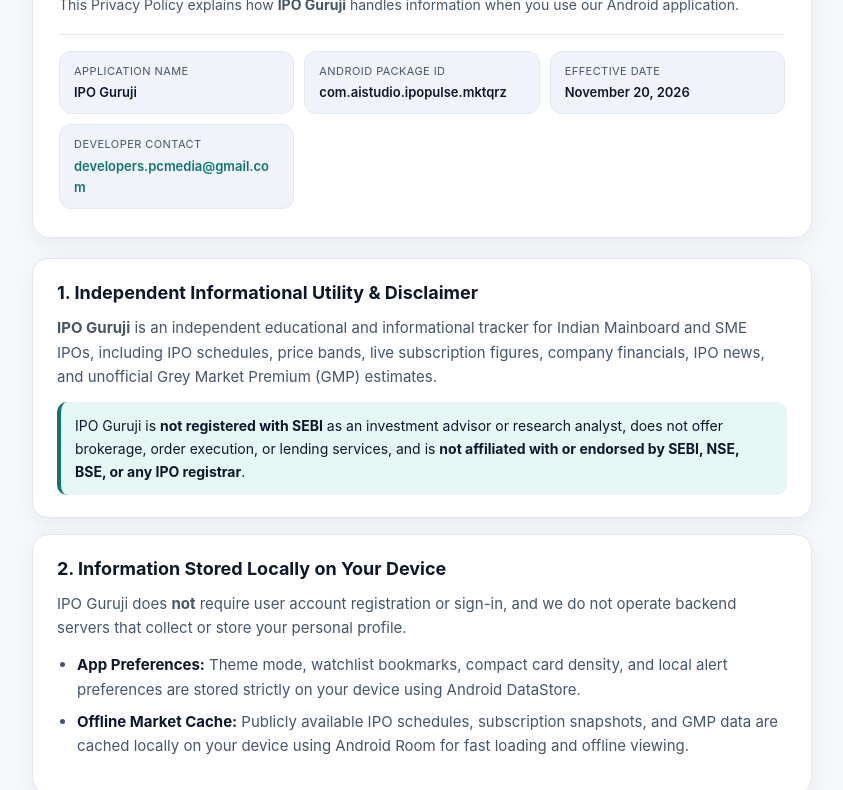
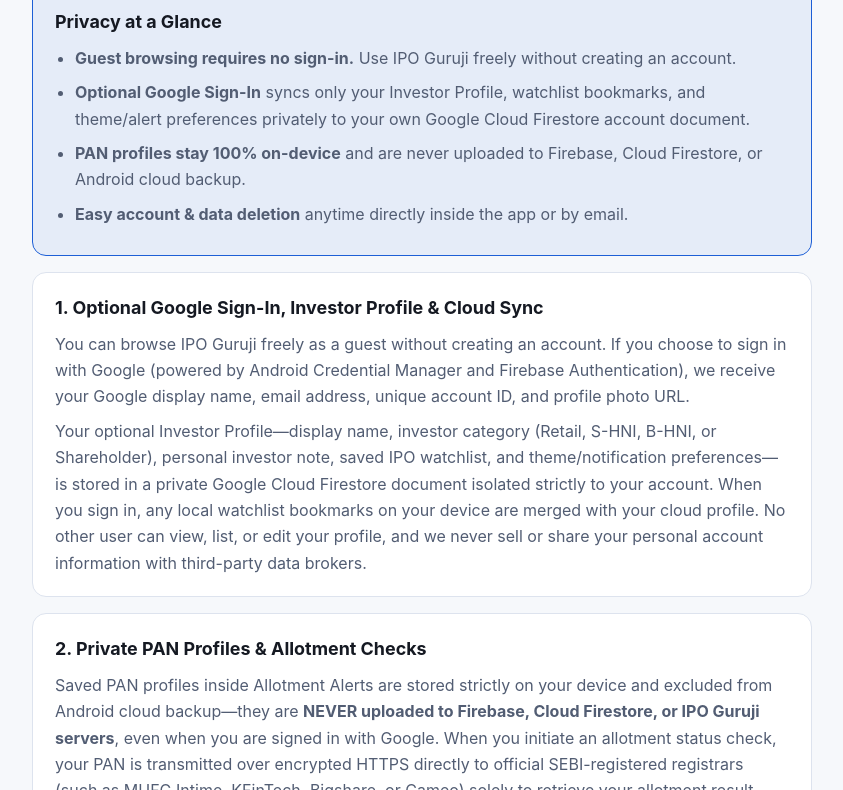
Before and after one commit to developerspcmedia/IPO-Guruji, a plain HTML site: page privacy-policy.html in a window 1280 px wide. Shown: the part 153-943 px from the top of the page, without its empty margins (218-1061 px from the left). Drawn offline with Linux system fonts and the light colour scheme.

Commit message:
Revise privacy policy with account deletion details
Updated the privacy policy to include account deletion information and improved styling for dark mode. Adjusted the title and added sections for better clarity on privacy practices.

```diff
--- a/privacy-policy.html
+++ b/privacy-policy.html
@@ -3,325 +3,177 @@
 <head>
   <meta charset="UTF-8" />
   <meta name="viewport" content="width=device-width, initial-scale=1.0" />
-  <title>Privacy Policy — IPO Guruji</title>
-  <meta name="description" content="Official Privacy Policy for the IPO Guruji Android application (com.aistudio.ipopulse.mktqrz)." />
+  <title>Privacy Policy &amp; Account Deletion — IPO Guruji</title>
   <style>
     :root {
-      --bg: #f6f8fb;
-      --surface: #ffffff;
-      --surface-alt: #f0f4fa;
-      --text: #0f172a;
-      --muted: #475569;
-      --border: #e2e8f0;
-      --accent: #0f766e;
-      --accent-soft: #e6f6f4;
-      --badge-text: #0f5f59;
-      --shadow: 0 8px 24px rgba(15, 23, 42, 0.06);
+      color-scheme: light dark;
+      --bg: #0f1115;
+      --surface: #171a21;
+      --border: #272c38;
+      --text: #eef1f7;
+      --muted: #a6b0c3;
+      --accent: #4f8cff;
+      --accent-soft: rgba(79, 140, 255, 0.14);
+      --danger: #ef5350;
     }
-
-    @media (prefers-color-scheme: dark) {
+    @media (prefers-color-scheme: light) {
       :root {
-        --bg: #081122;
-        --surface: #0f1c34;
-        --surface-alt: #162642;
-        --text: #f1f5f9;
-        --muted: #94a3b8;
-        --border: #223454;
-        --accent: #2dd4bf;
-        --accent-soft: rgba(45, 212, 191, 0.14);
-        --badge-text: #5eead4;
-        --shadow: 0 8px 24px rgba(0, 0, 0, 0.35);
+        --bg: #f6f8fb;
+        --surface: #ffffff;
+        --border: #dde3ee;
+        --text: #151922;
+        --muted: #525d73;
+        --accent: #1d5fd6;
+        --accent-soft: rgba(29, 95, 214, 0.08);
+        --danger: #c62828;
       }
     }
-
-    * {
-      box-sizing: border-box;
-    }
-
+    * { box-sizing: border-box; }
     body {
       margin: 0;
-      font-family: -apple-system, BlinkMacSystemFont, "Segoe UI", Roboto, Inter, Helvetica, Arial, sans-serif;
-      background-color: var(--bg);
+      font-family: -apple-system, BlinkMacSystemFont, "Segoe UI", Roboto, Inter, sans-serif;
+      background: var(--bg);
       color: var(--text);
       line-height: 1.65;
-      -webkit-font-smoothing: antialiased;
     }
-
     .container {
       max-width: 820px;
       margin: 0 auto;
       padding: 32px 20px 64px;
     }
-
-    .hero {
+    header {
+      margin-bottom: 24px;
+    }
+    h1 {
+      margin: 0 0 6px;
+      font-size: 1.9rem;
+      letter-spacing: -0.02em;
+    }
+    .meta {
+      color: var(--muted);
+      font-size: 0.95rem;
+    }
+    .card {
       background: var(--surface);
       border: 1px solid var(--border);
-      border-radius: 18px;
-      padding: 28px 26px;
-      box-shadow: var(--shadow);
-      margin-bottom: 20px;
+      border-radius: 14px;
+      padding: 20px 22px;
+      margin-bottom: 16px;
     }
-
-    .badge {
+    .highlight {
+      background: var(--accent-soft);
+      border-color: var(--accent);
+    }
+    h2 {
+      margin: 0 0 8px;
+      font-size: 1.12rem;
+    }
+    p, li {
+      color: var(--muted);
+      margin: 0 0 8px;
+    }
+    p:last-child, ul:last-child { margin-bottom: 0; }
+    ul { padding-left: 20px; margin: 6px 0 0; }
+    a { color: var(--accent); text-decoration: none; }
+    a:hover { text-decoration: underline; }
+    .btn {
       display: inline-block;
-      background: var(--accent-soft);
-      color: var(--badge-text);
-      font-size: 12px;
-      font-weight: 700;
-      letter-spacing: 0.04em;
-      text-transform: uppercase;
-      padding: 5px 11px;
-      border-radius: 999px;
-      margin-bottom: 12px;
+      margin-top: 10px;
+      background: var(--accent);
+      color: #fff !important;
+      font-weight: 600;
+      padding: 10px 18px;
+      border-radius: 10px;
+      text-decoration: none !important;
     }
-
-    h1 {
-      margin: 0 0 8px;
-      font-size: 28px;
-      line-height: 1.25;
-      letter-spacing: -0.02em;
+    .delete-box {
+      border-color: var(--danger);
     }
-
-    .meta {
-      margin: 0;
+    footer {
+      margin-top: 28px;
+      text-align: center;
+      font-size: 0.85rem;
       color: var(--muted);
-      font-size: 14px;
-    }
-
-    .meta-grid {
-      display: grid;
-      grid-template-columns: repeat(auto-fit, minmax(210px, 1fr));
-      gap: 10px;
-      margin-top: 18px;
-      padding-top: 16px;
-      border-top: 1px solid var(--border);
-    }
-
-    .meta-item {
-      background: var(--surface-alt);
-      border: 1px solid var(--border);
-      border-radius: 12px;
-      padding: 10px 14px;
-      font-size: 13px;
-    }
-
-    .meta-label {
-      display: block;
-      color: var(--muted);
-      font-size: 11px;
-      text-transform: uppercase;
-      letter-spacing: 0.04em;
-      margin-bottom: 2px;
-    }
-
-    .meta-value {
-      font-weight: 600;
-      word-break: break-word;
-    }
-
-    section.card {
-      background: var(--surface);
-      border: 1px solid var(--border);
-      border-radius: 16px;
-      padding: 22px 24px;
-      margin-bottom: 16px;
-      box-shadow: var(--shadow);
-    }
-
-    h2 {
-      margin: 0 0 10px;
-      font-size: 18px;
-      line-height: 1.35;
-      color: var(--text);
-    }
-
-    p {
-      margin: 0 0 12px;
-      color: var(--muted);
-      font-size: 15px;
-    }
-
-    p:last-child {
-      margin-bottom: 0;
-    }
-
-    ul {
-      margin: 8px 0 12px;
-      padding-left: 20px;
-      color: var(--muted);
-      font-size: 15px;
-    }
-
-    li {
-      margin-bottom: 7px;
-    }
-
-    li strong {
-      color: var(--text);
-    }
-
-    .callout {
-      background: var(--accent-soft);
-      border-left: 4px solid var(--accent);
-      border-radius: 10px;
-      padding: 12px 14px;
-      margin-top: 10px;
-      font-size: 14px;
-      color: var(--text);
-    }
-
-    a {
-      color: var(--accent);
-      text-decoration: none;
-      font-weight: 600;
-    }
-
-    a:hover {
-      text-decoration: underline;
-    }
-
-    footer {
-      text-align: center;
-      color: var(--muted);
-      font-size: 13px;
-      margin-top: 28px;
-      padding-top: 16px;
-      border-top: 1px solid var(--border);
     }
   </style>
 </head>
 <body>
   <main class="container">
-    <header class="hero">
-      <span class="badge">Google Play Compliant Privacy Policy</span>
-      <h1>Privacy Policy for IPO Guruji</h1>
-      <p class="meta">
-        This Privacy Policy explains how <strong>IPO Guruji</strong> handles information when you use our Android application.
-      </p>
-      <div class="meta-grid">
-        <div class="meta-item">
-          <span class="meta-label">Application Name</span>
-          <span class="meta-value">IPO Guruji</span>
-        </div>
-        <div class="meta-item">
-          <span class="meta-label">Android Package ID</span>
-          <span class="meta-value">com.aistudio.ipopulse.mktqrz</span>
-        </div>
-        <div class="meta-item">
-          <span class="meta-label">Effective Date</span>
-          <span class="meta-value">November 20, 2026</span>
-        </div>
-        <div class="meta-item">
-          <span class="meta-label">Developer Contact</span>
-          <span class="meta-value"><a href="mailto:developers.pcmedia@gmail.com">developers.pcmedia@gmail.com</a></span>
-        </div>
-      </div>
+    <header>
+      <h1>Privacy Policy — IPO Guruji</h1>
+      <div class="meta">Package: <code>com.aistudio.ipopulse.mktqrz</code> &bull; Last Updated: November 2026</div>
     </header>
 
-    <section class="card">
-      <h2>1. Independent Informational Utility &amp; Disclaimer</h2>
-      <p>
-        <strong>IPO Guruji</strong> is an independent educational and informational tracker for Indian Mainboard and SME IPOs, including IPO schedules, price bands, live subscription figures, company financials, IPO news, and unofficial Grey Market Premium (GMP) estimates.
-      </p>
-      <div class="callout">
-        IPO Guruji is <strong>not registered with SEBI</strong> as an investment advisor or research analyst, does not offer brokerage, order execution, or lending services, and is <strong>not affiliated with or endorsed by SEBI, NSE, BSE, or any IPO registrar</strong>.
-      </div>
-    </section>
-
-    <section class="card">
-      <h2>2. Information Stored Locally on Your Device</h2>
-      <p>
-        IPO Guruji does <strong>not</strong> require user account registration or sign-in, and we do not operate backend servers that collect or store your personal profile.
-      </p>
+    <section class="card highlight">
+      <h2>Privacy at a Glance</h2>
       <ul>
-        <li><strong>App Preferences:</strong> Theme mode, watchlist bookmarks, compact card density, and local alert preferences are stored strictly on your device using Android DataStore.</li>
-        <li><strong>Offline Market Cache:</strong> Publicly available IPO schedules, subscription snapshots, and GMP data are cached locally on your device using Android Room for fast loading and offline viewing.</li>
+        <li><strong>Guest browsing requires no sign-in.</strong> Use IPO Guruji freely without creating an account.</li>
+        <li><strong>Optional Google Sign-In</strong> syncs only your Investor Profile, watchlist bookmarks, and theme/alert preferences privately to your own Google Cloud Firestore account document.</li>
+        <li><strong>PAN profiles stay 100% on-device</strong> and are never uploaded to Firebase, Cloud Firestore, or Android cloud backup.</li>
+        <li><strong>Easy account &amp; data deletion</strong> anytime directly inside the app or by email.</li>
       </ul>
     </section>
 
     <section class="card">
-      <h2>3. Private PAN Profiles &amp; Allotment Status Checks</h2>
-      <p>
-        IPO Guruji provides an optional <strong>Allotment Alerts</strong> feature where you may choose to save PAN profiles to check IPO allotment status conveniently.
-      </p>
-      <ul>
-        <li><strong>Strictly On-Device Storage:</strong> Saved PAN profiles and allotment tracking records are stored solely in your device's local database and are explicitly excluded from Android cloud backup and device-to-device transfer. They are never uploaded to or stored on IPO Guruji servers.</li>
-        <li><strong>Direct HTTPS Registrar Queries:</strong> When you initiate an allotment check (or enable local allotment status monitoring), your PAN is transmitted over encrypted <strong>HTTPS</strong> directly from your device to the relevant official SEBI-registered registrar (such as MUFG Intime, KFinTech, Bigshare, or Cameo) solely to retrieve your allotment result.</li>
-        <li><strong>Full User Control:</strong> You can mask, reveal, edit, or permanently delete any saved PAN profile inside the Allotment Alerts screen at any time.</li>
-      </ul>
+      <h2>1. Optional Google Sign-In, Investor Profile &amp; Cloud Sync</h2>
+      <p>You can browse IPO Guruji freely as a guest without creating an account. If you choose to sign in with Google (powered by Android Credential Manager and Firebase Authentication), we receive your Google display name, email address, unique account ID, and profile photo URL.</p>
+      <p>Your optional Investor Profile—display name, investor category (Retail, S-HNI, B-HNI, or Shareholder), personal investor note, saved IPO watchlist, and theme/notification preferences—is stored in a private Google Cloud Firestore document isolated strictly to your account. When you sign in, any local watchlist bookmarks on your device are merged with your cloud profile. No other user can view, list, or edit your profile, and we never sell or share your personal account information with third-party data brokers.</p>
     </section>
 
     <section class="card">
-      <h2>4. Biometric &amp; Device Vault Lock</h2>
-      <p>
-        If you enable the optional <strong>Vault Lock</strong> for Allotment Alerts, IPO Guruji uses Android's built-in system authentication API (<code>USE_BIOMETRIC</code>) to verify your fingerprint, face, or device PIN locally on your device. IPO Guruji never accesses, reads, transmits, or stores biometric templates or device passcodes.
-      </p>
+      <h2>2. Private PAN Profiles &amp; Allotment Checks</h2>
+      <p>Saved PAN profiles inside Allotment Alerts are stored strictly on your device and excluded from Android cloud backup—they are <strong>NEVER uploaded to Firebase, Cloud Firestore, or IPO Guruji servers</strong>, even when you are signed in with Google. When you initiate an allotment status check, your PAN is transmitted over encrypted HTTPS directly to official SEBI-registered registrars (such as MUFG Intime, KFinTech, Bigshare, or Cameo) solely to retrieve your allotment result. You can mask, edit, or delete saved PAN profiles inside the app at any time.</p>
     </section>
 
     <section class="card">
-      <h2>5. Advertising &amp; Third-Party Services (Google AdMob)</h2>
-      <p>
-        To keep IPO Guruji free to use, the app displays advertisements served by <strong>Google AdMob</strong> (including Banner, Native, Interstitial, and App Open ad formats).
-      </p>
-      <p>
-        Google Mobile Ads SDK may automatically collect and share certain data encrypted in transit—such as the Android Advertising ID (<code>AD_ID</code>), IP address / approximate location, device identifiers, app interactions, and crash or performance diagnostics—to deliver, personalize, and measure ads and prevent fraud.
-      </p>
-      <ul>
-        <li>Review <a href="https://policies.google.com/privacy" target="_blank" rel="noopener noreferrer">Google's Privacy Policy</a>.</li>
-        <li>Learn <a href="https://policies.google.com/technologies/partner-sites" target="_blank" rel="noopener noreferrer">how Google uses information from apps that use its services</a>.</li>
-        <li><strong>Opt-Out / Reset Advertising ID:</strong> You can reset your Advertising ID or opt out of personalized ads anytime on your Android device via <em>Settings &rarr; Google &rarr; Ads</em>.</li>
-      </ul>
+      <h2>3. Biometric &amp; Device Vault Lock</h2>
+      <p>The optional Vault Lock (<code>USE_BIOMETRIC</code>) uses Android's built-in system biometric or device PIN prompt locally on your phone to protect your Allotment Alerts tab. IPO Guruji never accesses, reads, or stores biometric templates or device passcodes.</p>
     </section>
 
     <section class="card">
-      <h2>6. Permissions Used by the App</h2>
-      <ul>
-        <li><strong>INTERNET &amp; ACCESS_NETWORK_STATE:</strong> Used to fetch public IPO data, live subscription feeds, GMP updates, IPO news, registrar checks, and Google AdMob advertisements over HTTPS.</li>
-        <li><strong>POST_NOTIFICATIONS (Optional, Android 13+):</strong> Used only if granted by you to send local on-device alerts for new IPO launches, subscription openings, allotment updates, and IPO news.</li>
-        <li><strong>USE_BIOMETRIC (Optional):</strong> Used only if you enable Vault Lock to protect the Allotment Alerts section locally on your phone.</li>
-        <li><strong>Advertising ID (AD_ID):</strong> Used by Google AdMob for ad serving, frequency capping, and ad performance measurement.</li>
-      </ul>
+      <h2>4. Market Data &amp; Independent Status</h2>
+      <p>IPO Guruji is an independent informational utility and is not affiliated with SEBI, NSE, BSE, SEC, NASDAQ, or any IPO registrar. The app fetches publicly available India Mainboard/SME and USA IPO schedules, live subscription feeds, SEC/exchange filings, news, unofficial grey market (GMP) estimates, and read-only cloud catalog corrections over encrypted HTTPS. Opening external registrar, exchange, filing, or news links takes you to third-party websites governed by their own privacy policies.</p>
     </section>
 
     <section class="card">
-      <h2>7. External Links &amp; Public Data Sources</h2>
-      <p>
-        IPO Guruji displays links to third-party websites such as official IPO registrar portals, stock exchanges (NSE/BSE), and financial news outlets. When you tap an external link, you leave IPO Guruji and are subject to the privacy policies and terms of those external websites.
-      </p>
+      <h2>5. On-Device Storage, Watchlists &amp; Home Widgets</h2>
+      <p>When browsing as a guest or offline, your theme preference, compact card setting, watchlist bookmarks, Day-3 reminders, GMP watch rules, and cached IPO snapshots are stored locally on your device using Android Room and DataStore. If you add the IPO Guruji Live Radar widget to your home screen, it reads only public IPO summaries cached on your device.</p>
     </section>
 
     <section class="card">
-      <h2>8. Data Security, Retention &amp; Deletion</h2>
-      <p>
-        All network communication performed by IPO Guruji uses encrypted HTTPS connections. Because we do not maintain user accounts or cloud databases storing your personal information:
-      </p>
-      <ul>
-        <li>To delete individual PAN profiles or allotment watches, open <strong>Allotment Alerts</strong> inside the app and delete the desired entry.</li>
-        <li>To permanently remove all locally stored app data and preferences, clear the app's storage in Android <em>Settings &rarr; Apps &rarr; IPO Guruji &rarr; Storage</em> or uninstall the app.</li>
-      </ul>
+      <h2>6. Advertising (Google AdMob)</h2>
+      <p>IPO Guruji displays advertisements via Google AdMob (Banner, Native, Interstitial, and App Open ads) to keep the tracker free to use. Google Mobile Ads may collect device signals, approximate location, app interaction events, and Advertising ID in accordance with <a href="https://policies.google.com/privacy" target="_blank" rel="noopener">Google's Privacy Policy</a>. You can reset or opt out of personalized advertising anytime in Android Settings &rarr; Google &rarr; Ads.</p>
     </section>
 
     <section class="card">
-      <h2>9. Children's Privacy</h2>
-      <p>
-        IPO Guruji provides financial market tracking information intended for an adult audience (18+) and is not directed to children under the age of 13. We do not knowingly collect personal information from children. If you believe a child has provided personal data through a third-party service integrated into the app, please contact us so we can assist promptly.
-      </p>
+      <h2>7. Notifications &amp; Background Sync Permissions</h2>
+      <p>Notification permission (<code>POST_NOTIFICATIONS</code> on Android 13+) is completely optional and used solely for IPO alerts covering new IPOs, subscription openings, Day-3 closing reminders, GMP watch thresholds, private allotment updates, and India/USA IPO news. Network permissions (<code>INTERNET</code> and <code>ACCESS_NETWORK_STATE</code>) enable live market refreshes and lightweight background sync jobs for alerts and home screen widgets.</p>
     </section>
 
     <section class="card">
-      <h2>10. Changes to This Privacy Policy &amp; Contact Us</h2>
-      <p>
-        We may update this Privacy Policy periodically to reflect improvements to the app or changes in legal and Google Play requirements. Any updates will be posted on this page with an updated Effective Date.
-      </p>
-      <p>
-        If you have any questions, privacy requests, or IPO data corrections, please contact us at:
-        <br />
-        <strong>Email:</strong> <a href="mailto:developers.pcmedia@gmail.com">developers.pcmedia@gmail.com</a>
-      </p>
+      <h2>8. Data Security, Retention &amp; Children's Privacy</h2>
+      <p>All network and cloud synchronization traffic is encrypted in transit over HTTPS/TLS, and Cloud Firestore security rules strictly enforce per-user authentication and account isolation. Cloud Investor Profile data is retained only while you maintain an active profile; local data remains on your device until cleared or uninstalled. IPO Guruji is a financial market utility intended for adults (18+) and does not knowingly collect personal data from children under 13 (or the applicable age of digital consent in your jurisdiction).</p>
+    </section>
+
+    <section class="card delete-box" id="delete-account">
+      <h2>9. Account &amp; Data Deletion Instructions</h2>
+      <p>You can delete your IPO Guruji account and cloud data at any time using either method below:</p>
+      <ul>
+        <li><strong>Option A — Instant In-App Deletion:</strong> Open <strong>IPO Guruji</strong> &rarr; open the navigation drawer &rarr; tap <strong>Open Profile</strong> (User Profile) &rarr; scroll to <strong>Account &amp; Cloud Data</strong> &rarr; tap <strong>Delete Account &amp; Cloud Data</strong> and confirm. Your cloud Investor Profile, synced watchlist, and preferences are permanently deleted immediately.</li>
+        <li><strong>Option B — Web / Email Deletion Request:</strong> Email <a href="mailto:developers.pcmedia@gmail.com?subject=IPO%20Guruji%20Account%20%26%20Data%20Deletion%20Request">developers.pcmedia@gmail.com</a> from your signed-in Google email address with the subject <em>"IPO Guruji Account &amp; Data Deletion Request"</em>. We permanently delete your Firebase Authentication account and Cloud Firestore profile document within <strong>7 business days</strong> and confirm by email.</li>
+        <li><strong>Local On-Device Data:</strong> Delete saved PAN profiles directly inside <strong>Allotment Alerts</strong>, or clear app storage / uninstall IPO Guruji to erase all on-device data.</li>
+      </ul>
+      <p><strong>Data Deleted:</strong> Google account ID linkage, display name, email address, investor category, investor note, synced watchlist bookmarks, and synced preferences. No personal data is retained after deletion.</p>
+      <a class="btn" href="mailto:developers.pcmedia@gmail.com?subject=IPO%20Guruji%20Account%20%26%20Data%20Deletion%20Request">Request Account Deletion via Email</a>
+    </section>
+
+    <section class="card">
+      <h2>10. Contact Us</h2>
+      <p>For privacy questions, IPO data corrections, or technical support, contact the IPO Guruji team at <a href="mailto:developers.pcmedia@gmail.com">developers.pcmedia@gmail.com</a>.</p>
     </section>
 
     <footer>
-      &copy; 2026 IPO Guruji. All rights reserved.
+      &copy; 2026 IPO Guruji. Independent informational utility — not affiliated with SEBI, NSE, BSE, SEC, or NASDAQ.
     </footer>
   </main>
 </body>
```
